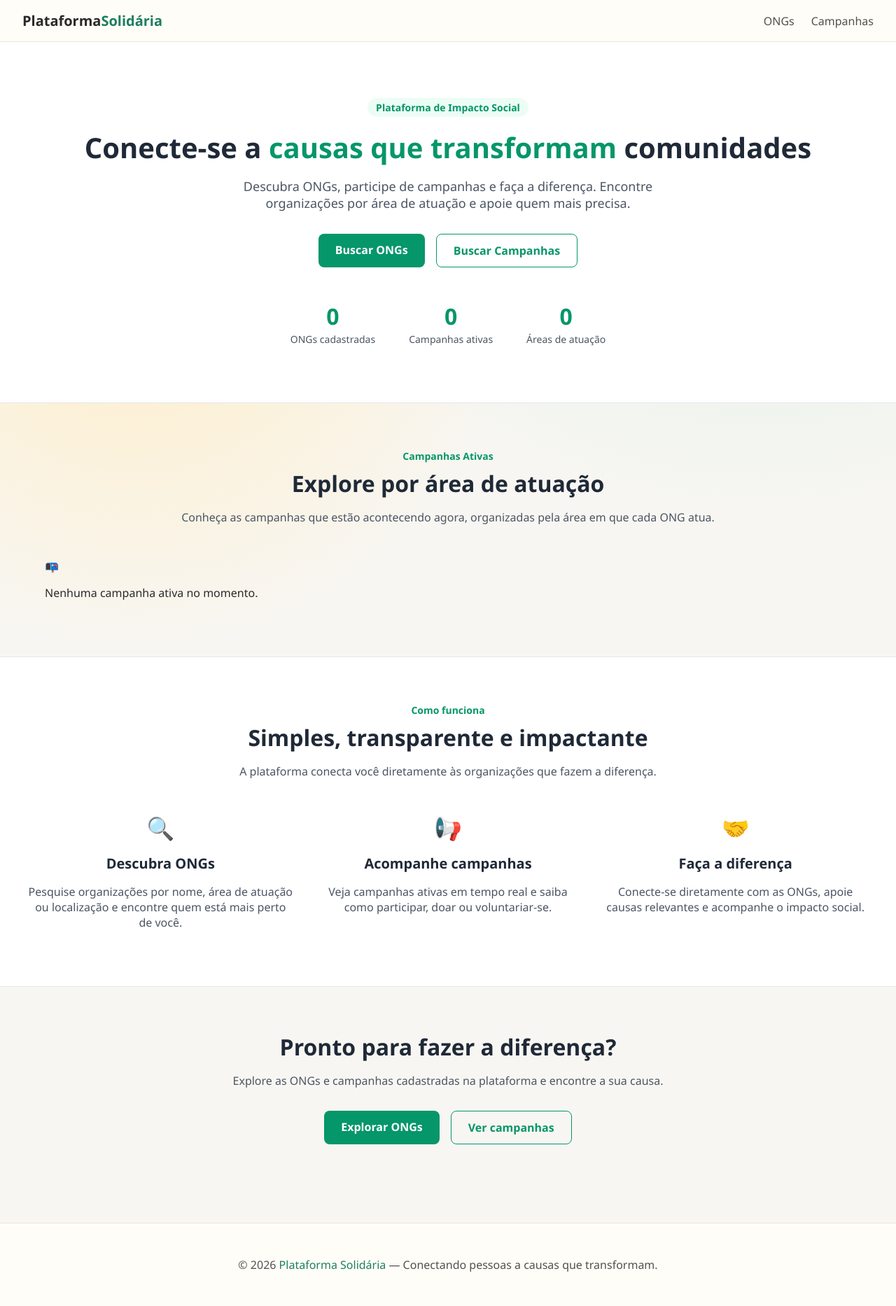
After one commit to Corumba03/Plataforma-de-Descoberta-de-ONGs-e-Campanhas-Solidarias, a Flask app: page /home in a window 1280 px wide. The commit adds this page. Shown: the whole page at 70% size. Run offline with Flask 3, Linux system fonts and the light colour scheme.

Commit message:
feat: add landing page no /home adicionando  header e footer no base.html #14

```diff
--- a/app/main/routes.py
+++ b/app/main/routes.py
@@ -1,13 +1,40 @@
 from flask import render_template, request, jsonify
 
 from app.main import main_bp
-from app.models import db, Ong, Campanha
+from app.models import db, Ong, Campanha, AreaAtuacao
 from tests.test_models import ong
 
 
 @main_bp.get("/")
 def index():
     return render_template("index.html")
+
+@main_bp.get("/home")
+def home():
+    areas = AreaAtuacao.query.all()
+
+    total_ongs = Ong.query.count()
+    total_campanhas = Campanha.query.filter_by(status='ativa').count()
+    total_areas = len(areas)
+
+    campanhas_por_area = {}
+    for area in areas:
+        campanhas_ativas = (
+            Campanha.query
+            .join(Ong)
+            .filter(Ong.id_area_atuacao == area.id, Campanha.status == "ativa")
+            .all()
+        )
+        if campanhas_ativas:
+            campanhas_por_area[area.nome_area] = campanhas_ativas
+
+    return render_template(
+        "home.html",
+        campanhas_por_area=campanhas_por_area,
+        total_ongs=total_ongs,
+        total_campanhas=total_campanhas,
+        total_areas=total_areas
+    )
 
 @main_bp.get("/health")
 def health_check():
--- /dev/null
+++ b/app/static/css/home.css
@@ -0,0 +1,271 @@
+@import url('https://fonts.googleapis.com/css2?family=Inter:wght@400;500;600;700&display=swap');
+
+:root {
+  --bg-color: #f9fafb;
+  --surface-color: #ffffff;
+  --text-primary: #1f2937;
+  --text-secondary: #4b5563;
+  --primary-color: #059669;
+  --primary-hover: #047857;
+  --border-color: #e5e7eb;
+}
+
+h1, h2, h3, h4 {
+  margin-top: 0;
+  color: var(--text-primary);
+}
+
+a {
+  text-decoration: none;
+  color: var(--primary-color);
+}
+
+.intro {
+  text-align: center;
+  padding: 5rem 1.5rem;
+  background-color: var(--surface-color);
+  border-bottom: 1px solid var(--border-color);
+}
+
+.intro_badge {
+  display: inline-block;
+  padding: 0.25rem 0.75rem;
+  font-size: 0.875rem;
+  font-weight: 600;
+  color: var(--primary-color);
+  background-color: #ecfdf5;
+  border-radius: 9999px;
+  margin-bottom: 1rem;
+}
+
+.intro_title {
+  font-size: 2.5rem;
+  font-weight: 700;
+  margin-bottom: 1rem;
+}
+
+.intro_title em {
+  font-style: normal;
+  color: var(--primary-color);
+}
+
+.intro_subtitle {
+  font-size: 1.125rem;
+  color: var(--text-secondary);
+  max-width: 600px;
+  margin: 0 auto 2rem;
+}
+
+.search {
+  max-width: 500px;
+  margin: 0 auto;
+}
+
+.stats {
+  display: flex;
+  justify-content: center;
+  gap: 3rem;
+  margin-top: 3rem;
+}
+
+.stats_item {
+  text-align: center;
+}
+
+.stats_number {
+  display: block;
+  font-size: 2rem;
+  font-weight: 700;
+  color: var(--primary-color);
+}
+
+.stats_label {
+  font-size: 0.875rem;
+  color: var(--text-secondary);
+}
+
+.section {
+  padding: 4rem 1.5rem;
+  max-width: 1200px;
+  margin: 0 auto;
+}
+
+.section_header {
+  text-align: center;
+  margin-bottom: 3rem;
+}
+
+.section_tag {
+  display: inline-block;
+  font-size: 0.875rem;
+  font-weight: 600;
+  color: var(--primary-color);
+  margin-bottom: 0.5rem;
+}
+
+.section_title {
+  font-size: 2rem;
+  margin-bottom: 0.5rem;
+}
+
+.section_subtitle {
+  color: var(--text-secondary);
+}
+
+.area_group {
+  margin-bottom: 3rem;
+}
+
+.area_group_title {
+  display: flex;
+  align-items: center;
+  gap: 0.5rem;
+  font-size: 1.25rem;
+  margin-bottom: 1.5rem;
+  padding-bottom: 0.5rem;
+  border-bottom: 1px solid var(--border-color);
+}
+
+.campaigns_grid {
+  display: grid;
+  grid-template-columns: repeat(auto-fill, minmax(300px, 1fr));
+  gap: 1.5rem;
+}
+
+.campaign_card {
+  display: block;
+  background-color: var(--surface-color);
+  border: 1px solid var(--border-color);
+  border-radius: 8px;
+  padding: 1.5rem;
+  transition: border-color 0.2s;
+}
+
+.campaign_card:hover {
+  border-color: var(--primary-color);
+}
+
+.campaign_card_status {
+  display: inline-block;
+  font-size: 0.75rem;
+  font-weight: 600;
+  color: var(--primary-color);
+  background-color: #ecfdf5;
+  padding: 0.25rem 0.5rem;
+  border-radius: 4px;
+  margin-bottom: 0.75rem;
+}
+
+.campaign_card_title {
+  font-size: 1.125rem;
+  margin-bottom: 0.5rem;
+}
+
+.campaign_card_desc {
+  font-size: 0.875rem;
+  color: var(--text-secondary);
+  margin-bottom: 1rem;
+}
+
+.campaign_card_meta {
+  display: flex;
+  justify-content: space-between;
+  align-items: center;
+  padding-top: 1rem;
+  border-top: 1px solid var(--border-color);
+}
+
+.campaign_card_ong {
+  font-size: 0.875rem;
+  font-weight: 500;
+}
+
+.features {
+  background-color: var(--surface-color);
+  border-top: 1px solid var(--border-color);
+  border-bottom: 1px solid var(--border-color);
+  max-width: 100%;
+}
+
+.features_grid {
+  display: grid;
+  grid-template-columns: repeat(auto-fit, minmax(280px, 1fr));
+  gap: 2rem;
+  max-width: 1200px;
+  margin: 0 auto;
+}
+
+.feature_card {
+  text-align: center;
+}
+
+.feature_card_icon {
+  font-size: 2rem;
+  margin-bottom: 1rem;
+}
+
+.feature_card_title {
+  font-size: 1.25rem;
+  margin-bottom: 0.5rem;
+}
+
+.feature_card_text {
+  color: var(--text-secondary);
+}
+
+.banner {
+  text-align: center;
+  padding: 4rem 1.5rem;
+}
+
+.banner_title {
+  font-size: 2rem;
+  margin-bottom: 1rem;
+}
+
+.banner_text {
+  color: var(--text-secondary);
+  margin-bottom: 2rem;
+}
+
+.banner_buttons {
+  display: flex;
+  justify-content: center;
+  gap: 1rem;
+}
+
+.btn {
+  display: inline-block;
+  padding: 0.75rem 1.5rem;
+  font-weight: 600;
+  border-radius: 8px;
+}
+
+.btn_primary {
+  background-color: var(--primary-color);
+  color: white;
+}
+
+.btn_primary:hover {
+  background-color: var(--primary-hover);
+}
+
+.btn_outline {
+  border: 1px solid var(--primary-color);
+  color: var(--primary-color);
+}
+
+.btn_outline:hover {
+  background-color: #ecfdf5;
+}
+
+@media (max-width: 768px) {
+  .stats {
+    flex-direction: column;
+    gap: 1.5rem;
+  }
+
+  .banner_buttons {
+    flex-direction: column;
+  }
+}
--- a/app/static/css/styles.css
+++ b/app/static/css/styles.css
@@ -19,6 +19,67 @@ body {
     radial-gradient(circle at 85% 0%, #d6efe5 0, transparent 35%),
     var(--bg);
   min-height: 100vh;
+  display: flex;
+  flex-direction: column;
+}
+
+main {
+  flex: 1;
+}
+
+.navbar {
+  display: flex;
+  align-items: center;
+  justify-content: space-between;
+  gap: 0.5rem;
+  padding: 1rem 2rem;
+  background-color: var(--panel);
+  border-bottom: 1px solid #ece6db;
+}
+
+.navbar_brand {
+  font-size: 1.25rem;
+  font-weight: 700;
+  color: var(--ink);
+  text-decoration: none;
+}
+
+.navbar_brand span {
+  color: var(--accent);
+}
+
+.navbar_links {
+  display: flex;
+  gap: 1.5rem;
+  list-style: none;
+  margin: 0;
+  padding: 0;
+}
+
+.navbar_links a {
+  color: #53504d;
+  font-weight: 500;
+  text-decoration: none;
+  transition: color 0.2s;
+}
+
+.navbar_links a:hover {
+  color: var(--accent);
+}
+
+.footer {
+  text-align: center;
+  padding: 2rem 1.5rem;
+  background-color: var(--panel);
+  border-top: 1px solid #ece6db;
+  color: #53504d;
+  margin-top: 3rem;
+}
+
+.footer a {
+  color: var(--accent);
+  text-decoration: none;
+  font-weight: 500;
 }
 
 .site-header {
@@ -42,25 +103,9 @@ body {
   padding-bottom: 2rem;
 }
 
-.hero {
-  background: var(--panel);
-  border: 1px solid #ece6db;
-  border-left: 6px solid var(--accent);
-  border-radius: 12px;
-  padding: 1.25rem 1.2rem;
-  box-shadow: 0 8px 30px rgba(52, 44, 29, 0.08);
+@media (max-width: 768px) {
+  .navbar {
+    flex-direction: column;
+    gap: 1rem;
+  }
 }
-
-.hero h2 {
-  margin-top: 0;
-}
-
-.hero ul {
-  margin-bottom: 0;
-}
-
-code {
-  background: var(--accent-soft);
-  border-radius: 4px;
-  padding: 0.15rem 0.35rem;
-}
--- a/app/templates/base.html
+++ b/app/templates/base.html
@@ -3,18 +3,34 @@
   <head>
     <meta charset="UTF-8" />
     <meta name="viewport" content="width=device-width, initial-scale=1.0" />
-    <title>{% block title %}Plataforma Solidaria{% endblock %}</title>
+    <title>{% block title %}Plataforma Solidária{% endblock %}</title>
     <link rel="stylesheet" href="{{ url_for('static', filename='css/styles.css') }}" />
     {% block extra_css %}{% endblock %}
   </head>
   <body>
-    <header class="site-header">
+    <header class="site-header-global">
+      <nav class="navbar" id="navbar">
+        <a href="/home" class="navbar_brand">Plataforma<span>Solidária</span></a>
+        <ul class="navbar_links">
+          <li><a href="/ongs">ONGs</a></li>
+          <li><a href="/campaigns">Campanhas</a></li>
+        </ul>
+      </nav>
+    </header>
+
+    {% block page_header %}
+    <div class="site-header">
       <h1>Plataforma de Descoberta de ONGs</h1>
       <p>Conectando pessoas a causas que transformam comunidades.</p>
-    </header>
+    </div>
+    {% endblock %}
 
-    <main class="container">
+    <main class="{% block main_class %}container{% endblock %}">
       {% block content %}{% endblock %}
     </main>
+
+    <footer class="footer">
+      <p>&copy; 2026 <a href="/home">Plataforma Solidária</a> — Conectando pessoas a causas que transformam.</p>
+    </footer>
   </body>
 </html>
--- /dev/null
+++ b/app/templates/home.html
@@ -0,0 +1,141 @@
+{% extends 'base.html' %}
+
+{% block title %}Home | Plataforma Solidária{% endblock %}
+
+{% block extra_css %}
+<link rel="stylesheet" href="{{ url_for('static', filename='css/home.css') }}" />
+{% endblock %}
+
+{% block page_header %}{% endblock %}
+
+{% block main_class %}{% endblock %}
+
+{% block content %}
+    <section class="intro" id="intro">
+      <span class="intro_badge">Plataforma de Impacto Social</span>
+
+      <h1 class="intro_title">
+        Conecte-se a <em>causas que transformam</em> comunidades
+      </h1>
+
+      <p class="intro_subtitle">
+        Descubra ONGs, participe de campanhas e faça a diferença.
+        Encontre organizações por área de atuação e apoie quem mais precisa.
+      </p>
+
+      <div class="search" id="searchArea">
+        <div class="banner_buttons">
+          <a href="/ongs" class="btn btn_primary">Buscar ONGs</a>
+          <a href="/campaigns" class="btn btn_outline">Buscar Campanhas</a>
+        </div>
+      </div>
+
+      <div class="stats" id="introStats">
+        <div class="stats_item">
+          <span class="stats_number" id="statOngs">{{ total_ongs }}</span>
+          <span class="stats_label">ONGs cadastradas</span>
+        </div>
+        <div class="stats_item">
+          <span class="stats_number" id="statCampanhas">{{ total_campanhas }}</span>
+          <span class="stats_label">Campanhas ativas</span>
+        </div>
+        <div class="stats_item">
+          <span class="stats_number" id="statAreas">{{ total_areas }}</span>
+          <span class="stats_label">Áreas de atuação</span>
+        </div>
+      </div>
+    </section>
+
+    <section class="section" id="campanhasSection">
+      <div class="section_header">
+        <span class="section_tag">Campanhas Ativas</span>
+        <h2 class="section_title">Explore por área de atuação</h2>
+        <p class="section_subtitle">
+          Conheça as campanhas que estão acontecendo agora, organizadas pela área em que cada ONG atua.
+        </p>
+      </div>
+
+      <div class="areas">
+        {% if campanhas_por_area %}
+          {% for area, campanhas in campanhas_por_area.items() %}
+          <div class="area_group">
+            <h3 class="area_group_title">
+              <span class="area_group_icon">
+                {% if 'Educação' in area %}📚
+                {% elif 'Saúde' in area %}🏥
+                {% elif 'Meio Ambiente' in area %}🌿
+                {% elif 'Assistência' in area %}🤝
+                {% elif 'Cultura' in area %}🎨
+                {% else %}📌
+                {% endif %}
+              </span>
+              {{ area }}
+            </h3>
+            <div class="campaigns_grid">
+              {% for c in campanhas %}
+              <a href="/campaign/{{ c.id }}" class="campaign_card" id="campaign-{{ c.id }}">
+                <span class="campaign_card_status">Ativa</span>
+                <h4 class="campaign_card_title">{{ c.titulo }}</h4>
+                <p class="campaign_card_desc">{{ c.descricao or '' }}</p>
+                <div class="campaign_card_meta">
+                  <span class="campaign_card_ong">{{ c.ong.nome }}</span>
+                </div>
+              </a>
+              {% endfor %}
+            </div>
+          </div>
+          {% endfor %}
+        {% else %}
+          <div class="empty">
+            <div class="empty_icon">📭</div>
+            <p>Nenhuma campanha ativa no momento.</p>
+          </div>
+        {% endif %}
+      </div>
+    </section>
+
+    <section class="section features" id="featuresSection">
+      <div class="section_header">
+        <span class="section_tag">Como funciona</span>
+        <h2 class="section_title">Simples, transparente e impactante</h2>
+        <p class="section_subtitle">
+          A plataforma conecta você diretamente às organizações que fazem a diferença.
+        </p>
+      </div>
+
+      <div class="features_grid">
+        <div class="feature_card">
+          <div class="feature_card_icon">🔍</div>
+          <h3 class="feature_card_title">Descubra ONGs</h3>
+          <p class="feature_card_text">
+            Pesquise organizações por nome, área de atuação ou localização e encontre quem está mais perto de você.
+          </p>
+        </div>
+        <div class="feature_card">
+          <div class="feature_card_icon">📢</div>
+          <h3 class="feature_card_title">Acompanhe campanhas</h3>
+          <p class="feature_card_text">
+            Veja campanhas ativas em tempo real e saiba como participar, doar ou voluntariar-se.
+          </p>
+        </div>
+        <div class="feature_card">
+          <div class="feature_card_icon">🤝</div>
+          <h3 class="feature_card_title">Faça a diferença</h3>
+          <p class="feature_card_text">
+            Conecte-se diretamente com as ONGs, apoie causas relevantes e acompanhe o impacto social.
+          </p>
+        </div>
+      </div>
+    </section>
+
+    <section class="banner" id="bannerSection">
+      <h2 class="banner_title">Pronto para fazer a diferença?</h2>
+      <p class="banner_text">
+        Explore as ONGs e campanhas cadastradas na plataforma e encontre a sua causa.
+      </p>
+      <div class="banner_buttons">
+        <a href="/ongs" class="btn btn_primary">Explorar ONGs</a>
+        <a href="/campaigns" class="btn btn_outline">Ver campanhas</a>
+      </div>
+    </section>
+{% endblock %}
```
